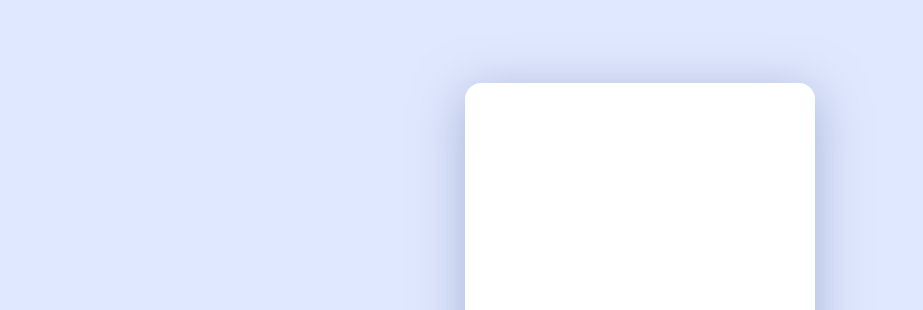
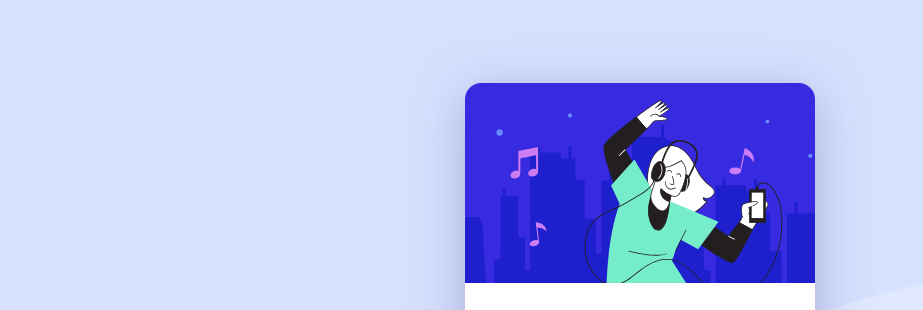
Before and after one commit to JoseFayard/ordersummary, a plain HTML site: page index.html in a window 1280 px wide. Shown: the top 310 px of the page, without its empty margins (0-923 px from the left). Drawn offline with Linux system fonts and the light colour scheme.

Commit message:
Update styles.css

```diff
--- a/styles.css
+++ b/styles.css
@@ -39,7 +39,7 @@ body {
     background: var(--pale-blue);
 
     font-family: var(--primary-font);
-    background-image: url("../order-summary-component-main/images/pattern-background-desktop.svg");
+    background-image: url("https://raw.githubusercontent.com/JoseFayard/ordersummary/5b1a88ff311bb1bd4839b70aa1842654939ca31c/images/pattern-background-desktop.svg");
     background-repeat: no-repeat;
     color: var(--desaturated-blue);
     line-height: 1.5;
@@ -66,7 +66,7 @@ main {
 }
 
 .hero {
-    background-image: url("../order-summary-component-main/images/illustration-hero.svg");
+    background-image: url("https://raw.githubusercontent.com/JoseFayard/ordersummary/5b1a88ff311bb1bd4839b70aa1842654939ca31c/images/illustration-hero.svg");
     width: 100%;
     height: 200px;
     background-size: cover;
@@ -144,6 +144,9 @@ main {
 }
 
 @media screen and (max-width: 375px) {
+    body {
+        background-image: url("https://raw.githubusercontent.com/JoseFayard/ordersummary/5b1a88ff311bb1bd4839b70aa1842654939ca31c/images/pattern-background-mobile.svg");
+    }
     .card-container {
         width: 330px;
     }
```
